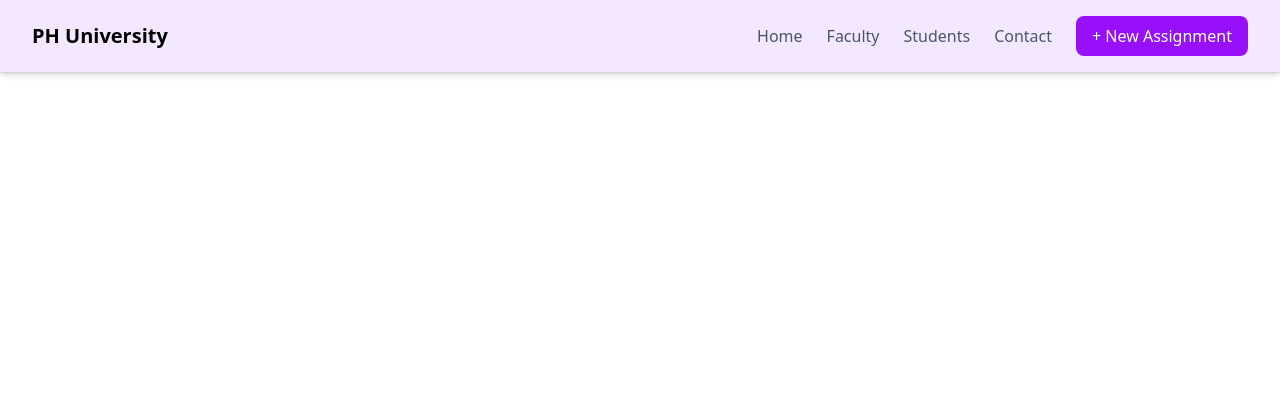
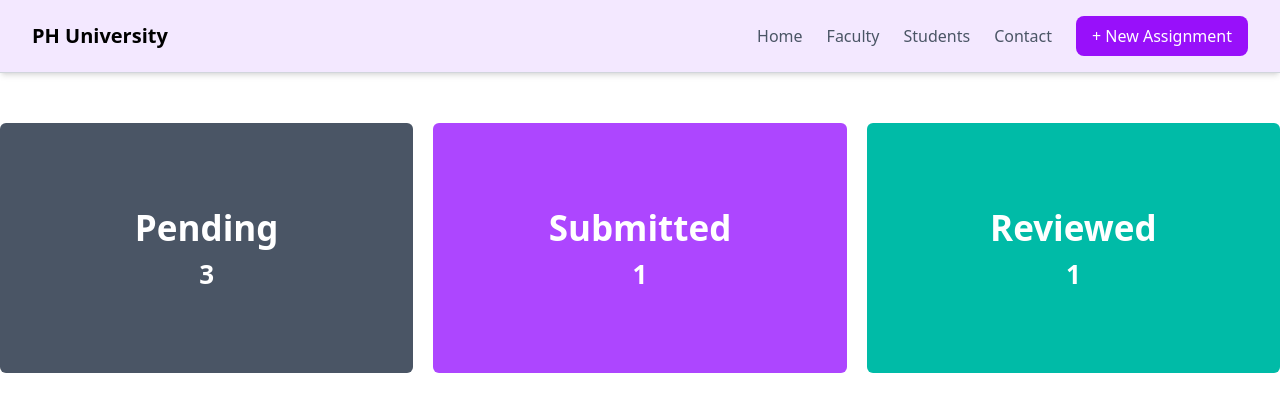
Before and after one commit to obaidullah-miazi-dev/help-desk-simple-react-practice-project, a React (Vite) app: page / in a window 1280 px wide. Shown: the top 412 px of the page. Built offline with nearby package versions, Linux system fonts and the light colour scheme.

Commit message:
counter cards dynamically updated

```diff
--- a/src/App.jsx
+++ b/src/App.jsx
@@ -1,12 +1,26 @@
 
+import { Suspense } from 'react'
 import './App.css'
 import Navbar from './Components/Navbar'
+import Issuemanage from './Components/Issuemanage'
+
+const fetchIssue = async () => {
+  const res = await fetch('/data.json')
+  return res.json()
+}
 
 function App() {
+
+const fetchPromise = fetchIssue()
+
 
   return (
     <>
       <Navbar></Navbar>
+
+      <Suspense fallback={<p>loading data...</p>}>
+      <Issuemanage fetchPromise={fetchPromise}></Issuemanage>
+      </Suspense>
     </>
   )
 }
--- /dev/null
+++ b/src/Components/CountCards.jsx
@@ -0,0 +1,32 @@
+import React from 'react';
+import Container from './Container';
+
+const CountCards = ({data}) => {
+
+    const pendingData = data.filter((element) => element.status == "Pending");
+    const submittedData = data.filter((element) => element.status =="Submitted");
+    const reviewedData = data.filter((element) => element.status == "Reviewed");
+
+    return (
+         <Container>
+      <div className="grid grid-cols-3 gap-[20px] my-[50px]">
+        <div className="rounded-md p-7 text-white h-[250px] bg-gray-600 flex flex-col items-center justify-center">
+          <h2 className="font-bold text-[35px]">Pending</h2>
+          <p className="font-semibold text-[26px]">{pendingData.length}</p>
+        </div>
+        <div className="rounded-md p-7 text-white h-[250px] bg-purple-500 flex flex-col items-center justify-center">
+          {" "}
+          <h2 className="font-bold text-[35px]">Submitted</h2>
+          <p className="font-semibold text-[26px]">{submittedData.length}</p>
+        </div>
+        <div className="rounded-md p-7 text-white h-[250px] bg-teal-500 flex flex-col items-center justify-center">
+          {" "}
+          <h2 className="font-bold text-[35px]">Reviewed</h2>
+          <p className="font-semibold text-[26px]">{reviewedData.length}</p>
+        </div>
+      </div>
+    </Container>
+    );
+};
+
+export default CountCards;
--- /dev/null
+++ b/src/Components/Issuemanage.jsx
@@ -0,0 +1,15 @@
+import React, { use, useState } from 'react';
+import CountCards from './CountCards';
+
+const Issuemanage = ({ fetchPromise }) => {
+    const initialData = use(fetchPromise)
+    const [data, setData] = useState(initialData)
+    console.log(data);
+    return (
+        <div>
+            <CountCards data={data}></CountCards>
+        </div>
+    );
+};
+
+export default Issuemanage;
```
